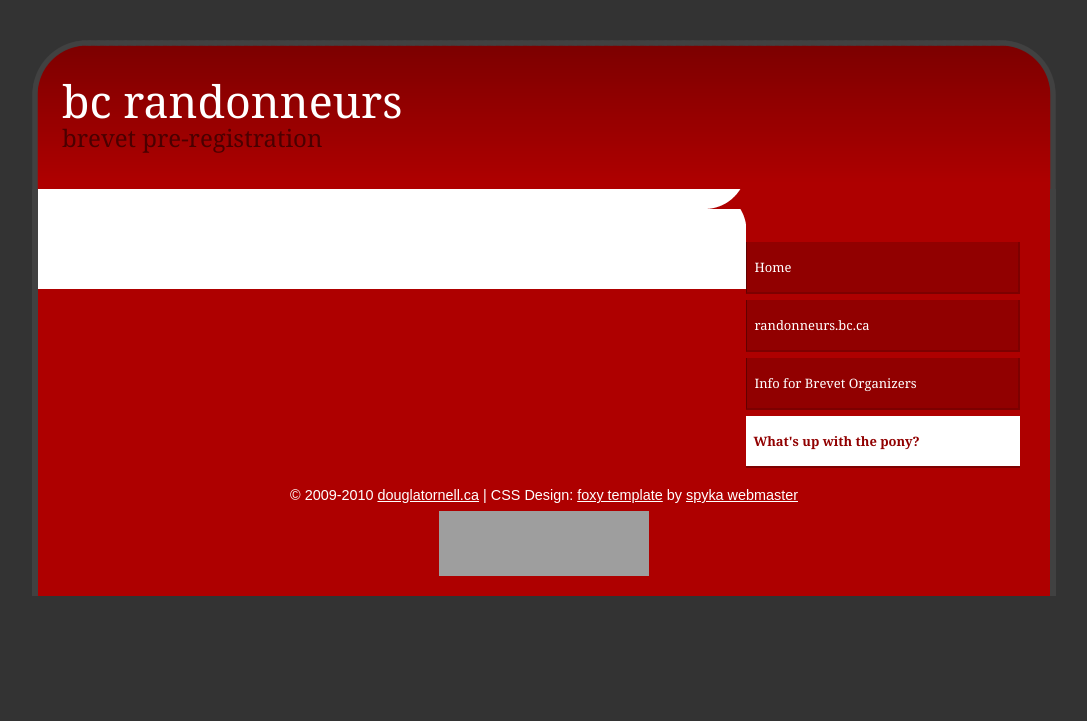
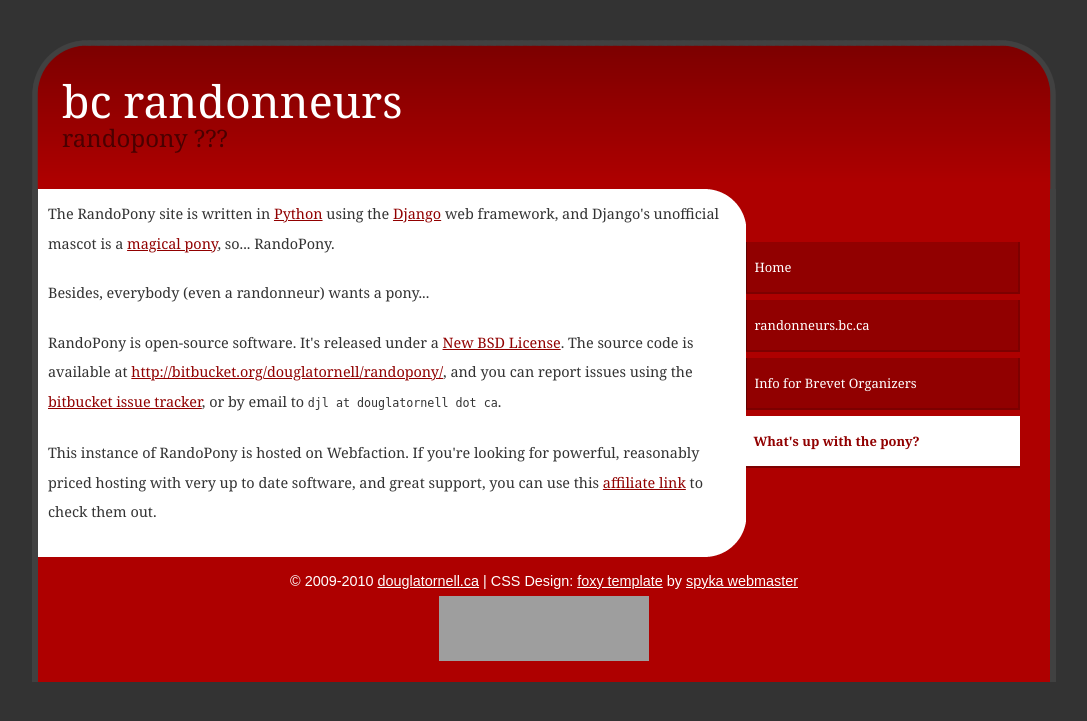
Before and after one commit to douglatornell/randopony, a Django app: template media/register/templates/derived/about/about-pony.html in a window 1280 px wide. Shown: the top 721 px of the page, without its empty margins (96-1183 px from the left). Run offline with Django 3.2, Linux system fonts and the light colour scheme; the template is opened without the code that fills it, so the values that code supplies are empty; grey boxes are pictures that could not be loaded.

Commit message:
Added about the pony page template.

```diff
--- a/media/register/templates/derived/about/about-pony.html
+++ b/media/register/templates/derived/about/about-pony.html
@@ -2,5 +2,31 @@
 
 {% block title %}RandoPony::About{% endblock %}
 
+{% block page-subtitle %}randopony ???{% endblock %}
+
 {% block content %}
+
+<p>The RandoPony site is written in <a
+  href="http://python.org/">Python</a> using the <a
+  href="http://www.djangoproject.com/">Django</a> web framework, and
+ Django's unofficial mascot is a <a
+  href="http://djangopony.com/">magical pony</a>, so... RandoPony.</p>
+
+<p>Besides, everybody (even a randonneur) wants a pony...</p>
+
+<p>RandoPony is open-source software. It's released under a <a
+  href="http://www.opensource.org/licenses/bsd-license.php">New BSD
+ License</a>. The source code is available at <a
+  href="http://bitbucket.org/douglatornell/randopony/">http://bitbucket.org/douglatornell/randopony/</a>,
+ and you can report issues using the <a
+  href="http://bitbucket.org/douglatornell/randopony/issues/">bitbucket
+ issue tracker</a>, or by email to <kbd>djl at douglatornell dot
+ ca</kbd>.</p>
+
+<p>This instance of RandoPony is hosted on Webfaction. If you're looking
+for powerful, reasonably priced hosting with very up to date software,
+and great support, you can use this <a
+ href="http://www.webfaction.com?affiliate=dlatornell">affiliate
+link</a> to check them out.</p>
+
 {% endblock %}
```
